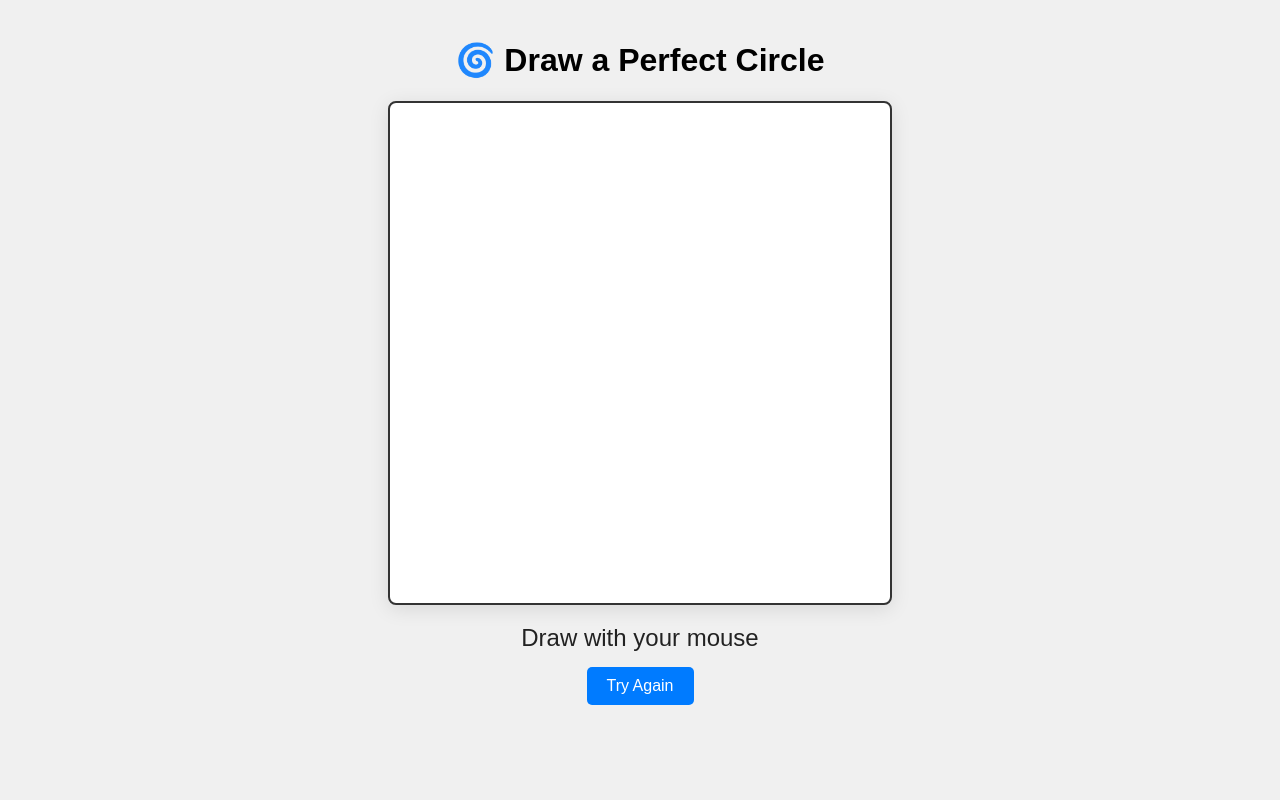
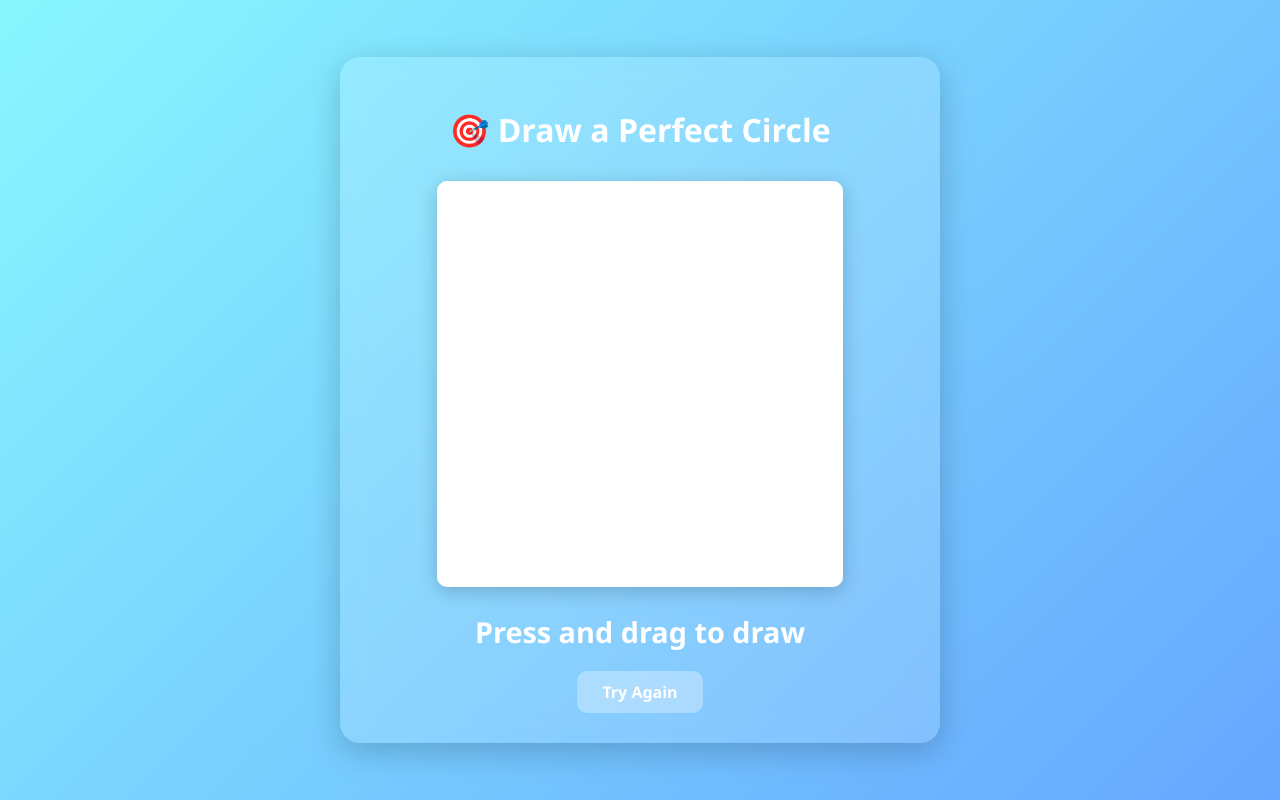
Before and after one commit to RandomCatUser/drawacircle, a plain HTML site: page index.html in a window 1280 px wide. Both pictures are taken after a click on the button "Try Again". Drawn offline with Linux system fonts and the light colour scheme.

Commit message:
Update index.html

```diff
--- a/index.html
+++ b/index.html
@@ -2,52 +2,95 @@
 <html lang="en">
 <head>
   <meta charset="UTF-8">
-  <title>Draw a Perfect Circle Challenge</title>
+  <title>Perfect Circle Challenge</title>
   <style>
+    * {
+      box-sizing: border-box;
+      font-family: "Segoe UI", sans-serif;
+    }
+
     body {
-      font-family: sans-serif;
+      margin: 0;
+      padding: 0;
+      background: linear-gradient(135deg, #89f7fe, #66a6ff);
+      display: flex;
+      flex-direction: column;
+      align-items: center;
+      justify-content: center;
+      min-height: 100vh;
+    }
+
+    .container {
+      backdrop-filter: blur(12px);
+      background: rgba(255, 255, 255, 0.15);
+      border-radius: 20px;
+      padding: 30px;
+      box-shadow: 0 8px 32px rgba(0, 0, 0, 0.2);
       text-align: center;
-      background: #f0f0f0;
-      margin: 0;
-      padding: 20px;
+      max-width: 600px;
+      width: 90%;
+    }
+
+    h1 {
+      color: #fff;
+      margin-bottom: 10px;
+      font-size: 2rem;
     }
 
     canvas {
-      border: 2px solid #333;
-      background: #fff;
-      border-radius: 8px;
-      box-shadow: 0 4px 20px rgba(0,0,0,0.1);
+      border-radius: 10px;
+      border: 3px solid rgba(255, 255, 255, 0.5);
+      box-shadow: 0 4px 20px rgba(0,0,0,0.2);
+      background: white;
       cursor: crosshair;
+      margin-top: 20px;
     }
 
     #score {
-      margin-top: 15px;
-      font-size: 1.5em;
-      color: #222;
+      margin-top: 20px;
+      font-size: 1.8rem;
+      font-weight: bold;
+      color: #fff;
+      transition: all 0.4s ease;
     }
 
+    .perfect { color: #00ff94; }
+    .good { color: #ffe600; }
+    .try { color: #ff3b3b; }
+
     button {
-      margin-top: 15px;
-      padding: 10px 20px;
-      font-size: 16px;
+      margin-top: 20px;
+      padding: 10px 25px;
+      font-size: 1rem;
+      font-weight: bold;
       border: none;
-      background: #007bff;
-      color: white;
-      border-radius: 5px;
+      border-radius: 10px;
+      background: rgba(255, 255, 255, 0.3);
+      color: #fff;
       cursor: pointer;
+      transition: 0.3s;
     }
 
     button:hover {
-      background: #0056b3;
+      background: rgba(255, 255, 255, 0.5);
+    }
+
+    @media (max-width: 500px) {
+      canvas {
+        width: 300px;
+        height: 300px;
+      }
     }
   </style>
 </head>
 <body>
 
-  <h1>🌀 Draw a Perfect Circle</h1>
-  <canvas id="canvas" width="500" height="500"></canvas>
-  <div id="score">Draw with your mouse</div>
-  <button onclick="clearCanvas()">Try Again</button>
+  <div class="container">
+    <h1>🎯 Draw a Perfect Circle</h1>
+    <canvas id="canvas" width="400" height="400"></canvas>
+    <div id="score">Press and drag to draw</div>
+    <button onclick="clearCanvas()">Try Again</button>
+  </div>
 
   <script>
     const canvas = document.getElementById("canvas");
@@ -58,6 +101,7 @@
     canvas.addEventListener("mousedown", () => {
       drawing = true;
       points = [];
+      ctx.beginPath();
     });
 
     canvas.addEventListener("mouseup", () => {
@@ -73,18 +117,18 @@
       points.push({ x, y });
 
       ctx.lineWidth = 2;
-      ctx.strokeStyle = "#333";
+      ctx.strokeStyle = "#444";
       ctx.lineTo(x, y);
       ctx.stroke();
     });
 
     function evaluateDrawing() {
       if (points.length < 10) {
-        document.getElementById("score").textContent = "Too short! Try again.";
+        setScore("Too short! Try again.", "try");
         return;
       }
 
-      // 1. Find centroid
+      // Find center
       let sumX = 0, sumY = 0;
       points.forEach(p => {
         sumX += p.x;
@@ -93,30 +137,31 @@
       const cx = sumX / points.length;
       const cy = sumY / points.length;
 
-      // 2. Measure average radius
-      let distances = points.map(p => Math.hypot(p.x - cx, p.y - cy));
-      const avgRadius = distances.reduce((a, b) => a + b) / distances.length;
-
-      // 3. Measure deviation from perfect circle
-      let deviation = distances.map(d => Math.abs(d - avgRadius));
+      // Measure radii from center
+      const radii = points.map(p => Math.hypot(p.x - cx, p.y - cy));
+      const avgRadius = radii.reduce((a, b) => a + b) / radii.length;
+      const deviation = radii.map(r => Math.abs(r - avgRadius));
       const avgDeviation = deviation.reduce((a, b) => a + b) / deviation.length;
 
-      // 4. Scoring
-      const score = Math.max(0, Math.round(100 - avgDeviation));
-      let message = "";
+      const deviationPercent = (avgDeviation / avgRadius) * 100;
+      const score = Math.max(0, Math.round(100 - deviationPercent * 2));
 
-      if (score > 90) message = "🎉 Perfect!";
-      else if (score > 75) message = "😄 Pretty good!";
-      else if (score > 50) message = "🙂 Not bad!";
-      else message = "😅 Try again!";
+      if (score >= 90) setScore(`🎉 Perfect! Score: ${score}`, "perfect");
+      else if (score >= 70) setScore(`😄 Good job! Score: ${score}`, "good");
+      else setScore(`😅 Try again! Score: ${score}`, "try");
+    }
 
-      document.getElementById("score").textContent = `${message} Your score: ${score}/100`;
+    function setScore(text, cls) {
+      const scoreDiv = document.getElementById("score");
+      scoreDiv.className = "";
+      scoreDiv.textContent = text;
+      scoreDiv.classList.add(cls);
     }
 
     function clearCanvas() {
       ctx.clearRect(0, 0, canvas.width, canvas.height);
       ctx.beginPath();
-      document.getElementById("score").textContent = "Draw with your mouse";
+      setScore("Press and drag to draw", "");
     }
   </script>
 
```
